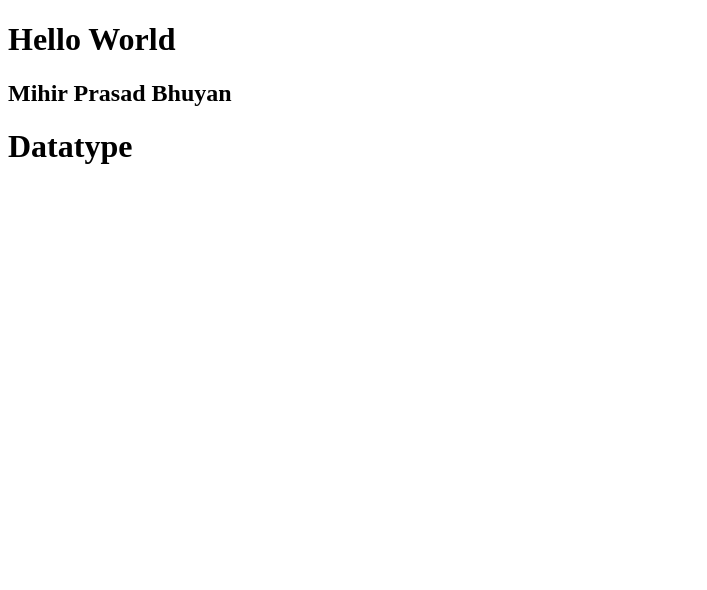
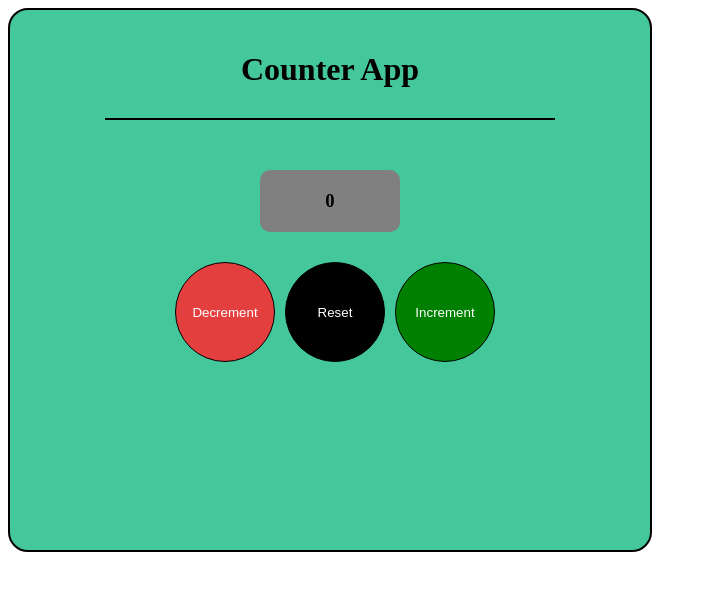
Before and after one commit to mihirprasad62/Angular-Learning-Rivision, an Angular app: page / in a window 1280 px wide. Shown: the top 590 px of the page, without its empty margins (0-707 px from the left). Built offline with nearby package versions, Linux system fonts and the light colour scheme.

Commit message:
counter App Completed

```diff
--- /dev/null
+++ b/src/app/05-counter-app/counter-app.css
@@ -0,0 +1,60 @@
+
+/* To bring content towards center => justify-items:center  */
+.container{
+    max-width: 600px;
+    min-height: 500px;
+    border: 2px solid black;
+    padding: 20px;
+    background-color: rgb(68, 199, 155);
+    border-radius: 20px;
+
+}
+h1{
+    text-align: center;
+    margin-bottom: 50px;
+
+}
+h1::after{
+    content: "";
+    display: block;
+    background-color: #000;
+    height: 2px;
+    width: 75%;
+    margin: 0 auto;
+     margin-top: 30px;
+}
+h3{
+    width: 100px;
+    background-color: Gray;
+    margin: auto;
+    padding: 20px;
+    text-align: center;
+    border-radius: 10px;
+    margin-bottom: 30px;
+}
+.buttons{
+
+  text-align: center;
+}
+button{
+    width: 100px;
+    height: 100px;
+    border-radius: 50%;
+    margin-left: 10px;
+    color: #fff;
+    border:1px solid black;
+    cursor: pointer;
+    transition: all 0.3s ease-in-out;
+}
+button:hover{
+    scale: 1.04;
+}
+.bg-green{
+background-color: green;
+}
+.bg-red{
+    background-color:rgb(228, 63, 63);
+}
+.bg-black{
+    background-color: black;
+}
--- /dev/null
+++ b/src/app/05-counter-app/counter-app.html
@@ -0,0 +1,11 @@
+<div class="container">
+  <h1>Counter App</h1>
+
+  <h3>{{ count }}</h3>
+
+  <div class="buttons">
+    <button class="bg-red" (click)="handleCount('minus')">Decrement</button>
+    <button class="bg-black" (click)="handleCount('reset')">Reset</button>
+    <button class="bg-green" (click)="handleCount('plus')">Increment</button>
+  </div>
+</div>
--- /dev/null
+++ b/src/app/05-counter-app/counter-app.ts
@@ -0,0 +1,31 @@
+import { Component } from '@angular/core';
+
+@Component({
+  selector: 'app-counter-app',
+  imports: [],
+  templateUrl: './counter-app.html',
+  styleUrl: './counter-app.css',
+})
+export class CounterApp {
+  count = 0;
+  // increment() {
+  //   this.count += 1;
+  // }
+  // decrement() {
+  //   this.count -= 1;
+  // }
+  // reset() {
+  //   this.count = 0;
+  // }
+  handleCount(val: string) {
+    if (val == 'minus') {
+      if (this.count > 0) {
+        this.count -= 1;
+      }
+    } else if (val == 'plus') {
+      this.count += 1;
+    } else {
+      this.count = 0;
+    }
+  }
+}
--- a/src/app/app.html
+++ b/src/app/app.html
@@ -1,5 +1,5 @@
-<h1>Hello World</h1>
-<h2>{{name}}</h2>
+<!-- <h1>Hello World</h1>
+<h2>{{name}}</h2> -->
 
 <!-- Interpolation -->
  <!-- <app-interpolation></app-interpolation> -->
@@ -9,4 +9,6 @@
 
  <!-- <app-function-call-on-btn-click></app-function-call-on-btn-click> -->
 
- <app-datatype></app-datatype>
+ <!-- <app-datatype></app-datatype> -->
+
+ <app-counter-app></app-counter-app>
--- a/src/app/app.ts
+++ b/src/app/app.ts
@@ -4,10 +4,11 @@ import { RouterOutlet } from '@angular/router';
 import { CustomComponent } from './02_custom_component/custom-component';
 import { FunctionCallOnBtnClick } from './03-function-call-on-btn-click/function-call-on-btn-click';
 import { Datatype } from './04_datatype/datatype';
+import { CounterApp } from './05-counter-app/counter-app';
 
 @Component({
   selector: 'app-root',
-  imports: [RouterOutlet,Interpolation,CustomComponent,FunctionCallOnBtnClick,Datatype],
+  imports: [RouterOutlet,Interpolation,CustomComponent,FunctionCallOnBtnClick,Datatype,CounterApp],
   templateUrl: './app.html',
   styleUrl: './app.css'
 })
```
Also changed, not shown: 1 other file (tests, documents, lock files or other folders).
